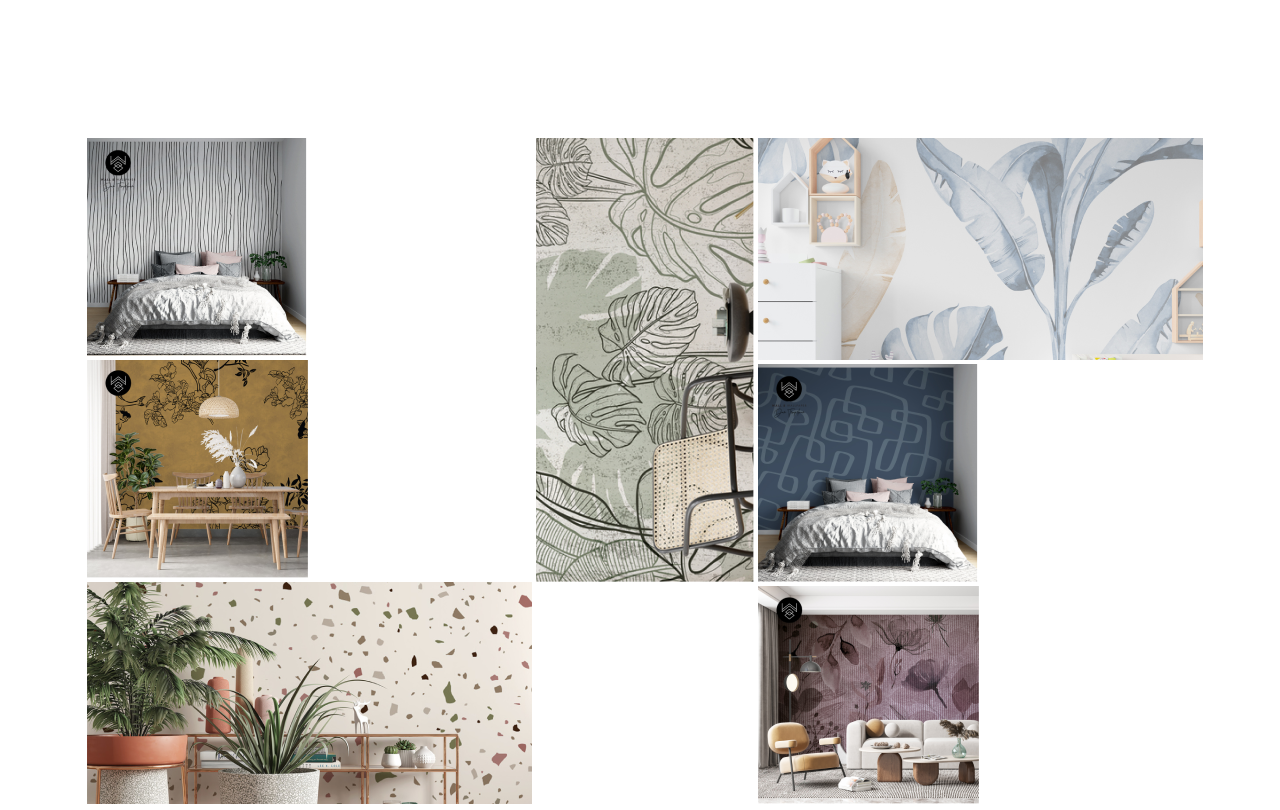
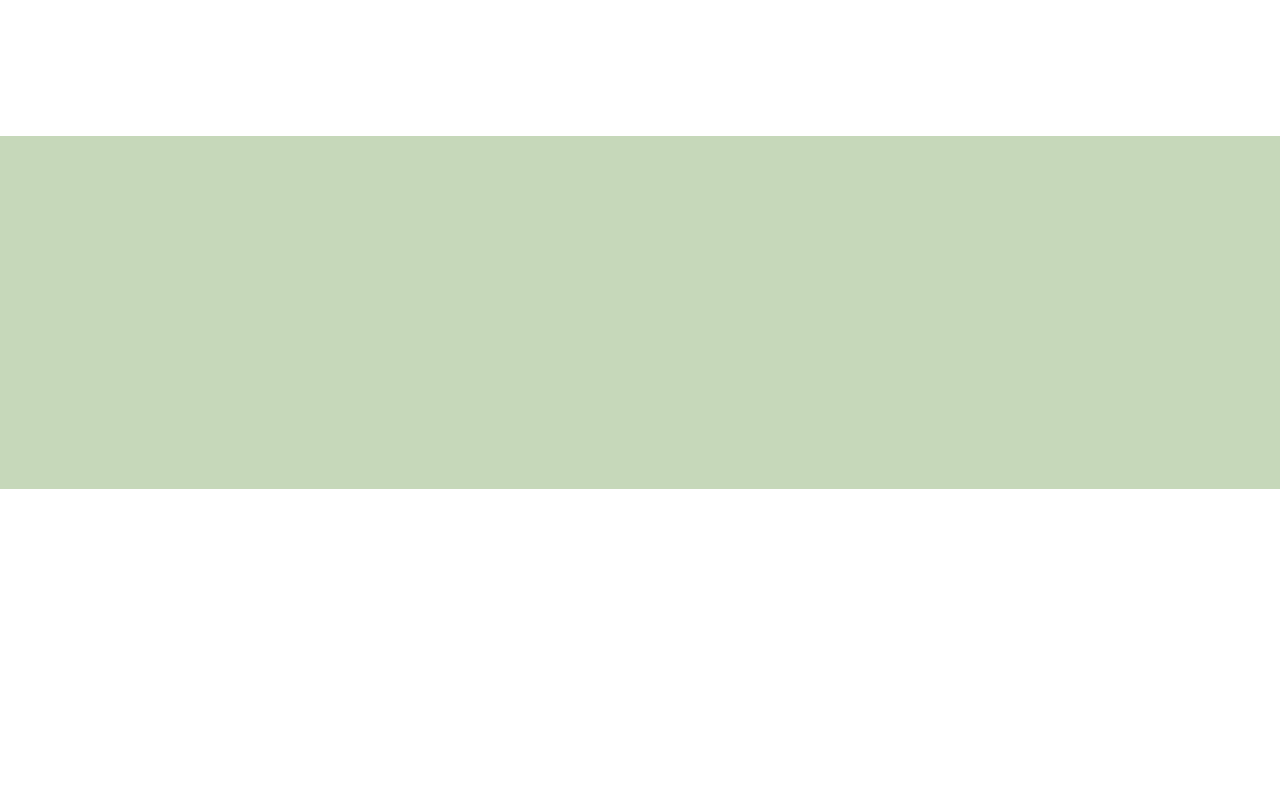
Before and after one commit to Naorsuli/Design-shop, a plain HTML site: page index.html in a window 1280 px wide. Shown: the part 5280-6090 px from the top of the page. After the commit the page ends 5769 px from the top, so only its background shows below. Drawn offline with nearby package versions, Linux system fonts and the light colour scheme; files whose address does not match are found by name.

Commit message:
Update index.html

```diff
--- a/index.html
+++ b/index.html
@@ -998,25 +998,7 @@
                 </div>
             </div>
         </section>
-        <section>
-            <div class="container8">
-                <div class="DivImgSec8">
-                    <div class="DivLeftImgSec8">
-                        <img class="ImgSec8" src="img/Rectangle 4311.png" alt="">
-                        <img class="ImgSec8" src="img/Rectangle 5212.png" alt="">
-                        <img class="ImgSec8" src="img/Rectangle 7413.png" alt="">
-                    </div>
-                    <div>
-                        <img class="ImgSec8 ImgSec8_1" src="img/Rectangle 7380.png" alt="">
-                    </div>
-                    <div>
-                        <img class="ImgSec8" src="img/Rectangle 130.png" alt="">
-                        <img class="ImgSec8" src="img/Rectangle 127.png" alt="">
-                        <img class="ImgSec8" src="img/Rectangle 128.png" alt="">
-                    </div>
-                </div>
-            </div>
-        </section>
+
     </main>
     <footer>
         <section class="Fotter">
```
